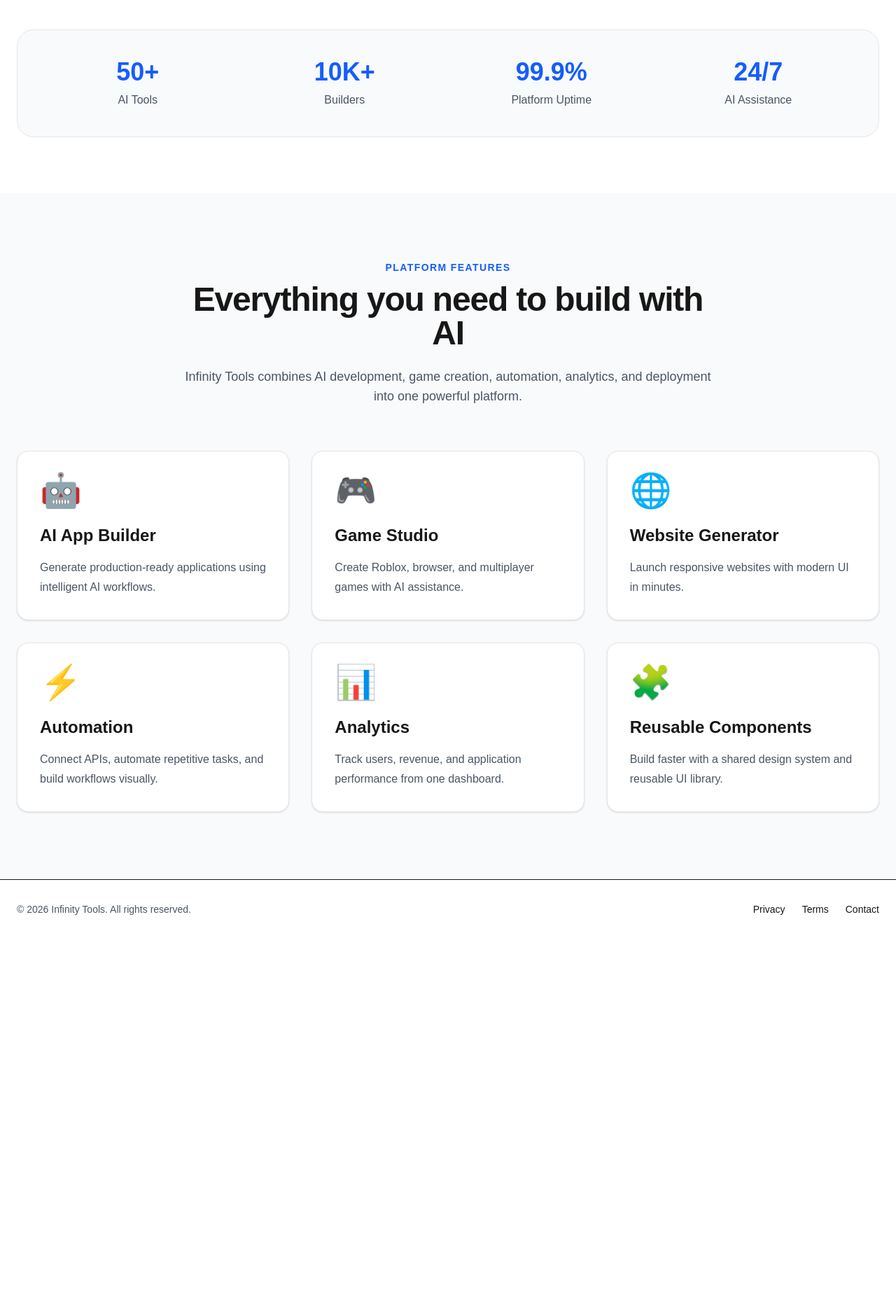
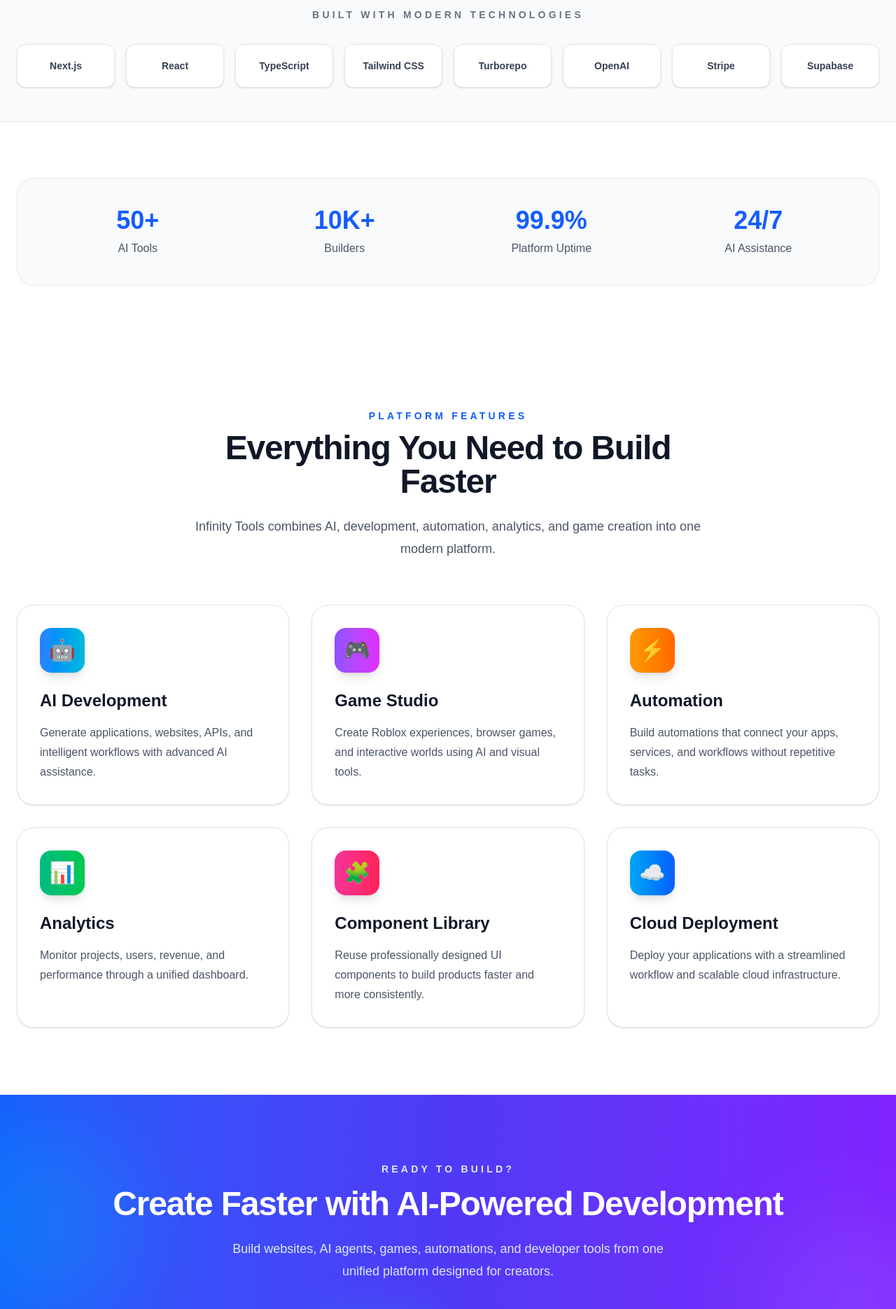
Before and after one commit to hassansyed-999/Infinity-Tools, a Next.js app in the folder apps/web/: page / in a window 1280 px wide. Shown: the part 880-2750 px from the top of the page at 70% size. Before the commit the page ends 2221 px from the top, so only its background shows below. Built offline with nearby package versions, Linux system fonts and the light colour scheme.

Commit message:
feat: complete marketing landing page

```diff
--- a/apps/web/src/app/page.tsx
+++ b/apps/web/src/app/page.tsx
@@ -1,7 +1,10 @@
 import { SiteHeader } from "../components/SiteHeader";
 import { Hero } from "../components/Hero";
+import { BuiltWith } from "../components/BuiltWith";
 import { Stats } from "../components/Stats";
 import { Features } from "../components/Features";
+import { CTA } from "../components/CTA";
+import { FAQ } from "../components/FAQ";
 import { Footer } from "../components/Footer";
 
 export default function Home() {
@@ -12,9 +15,15 @@ export default function Home() {
       <main>
         <Hero />
 
+        <BuiltWith />
+
         <Stats />
 
         <Features />
+
+        <CTA />
+
+        <FAQ />
       </main>
 
       <Footer />
--- /dev/null
+++ b/apps/web/src/components/BuiltWith.tsx
@@ -0,0 +1,33 @@
+const technologies = [
+  "Next.js",
+  "React",
+  "TypeScript",
+  "Tailwind CSS",
+  "Turborepo",
+  "OpenAI",
+  "Stripe",
+  "Supabase",
+];
+
+export function BuiltWith() {
+  return (
+    <section className="border-y border-gray-200 bg-gray-50 py-12">
+      <div className="mx-auto max-w-7xl px-6">
+        <p className="mb-8 text-center text-sm font-semibold uppercase tracking-[0.3em] text-gray-500">
+          Built With Modern Technologies
+        </p>
+
+        <div className="grid grid-cols-2 gap-4 md:grid-cols-4 lg:grid-cols-8">
+          {technologies.map((tech) => (
+            <div
+              key={tech}
+              className="rounded-xl border border-gray-200 bg-white px-4 py-5 text-center text-sm font-semibold text-gray-700 shadow-sm transition-all duration-300 hover:-translate-y-1 hover:shadow-lg"
+            >
+              {tech}
+            </div>
+          ))}
+        </div>
+      </div>
+    </section>
+  );
+}
--- /dev/null
+++ b/apps/web/src/components/CTA.tsx
@@ -0,0 +1,40 @@
+import { Button } from "./Button";
+
+export function CTA() {
+  return (
+    <section className="relative overflow-hidden py-24">
+      {/* Background */}
+      <div className="absolute inset-0 bg-gradient-to-r from-blue-600 via-indigo-600 to-violet-600" />
+
+      {/* Glow */}
+      <div className="absolute -left-24 top-10 h-72 w-72 rounded-full bg-cyan-400/20 blur-3xl" />
+      <div className="absolute -right-24 bottom-0 h-72 w-72 rounded-full bg-violet-400/20 blur-3xl" />
+
+      <div className="relative mx-auto max-w-5xl px-6 text-center">
+        <p className="mb-4 text-sm font-semibold uppercase tracking-[0.3em] text-blue-100">
+          Ready to Build?
+        </p>
+
+        <h2 className="text-4xl font-black tracking-tight text-white md:text-5xl">
+          Create Faster with AI-Powered Development
+        </h2>
+
+        <p className="mx-auto mt-6 max-w-2xl text-lg leading-8 text-blue-100">
+          Build websites, AI agents, games, automations, and developer tools
+          from one unified platform designed for creators.
+        </p>
+
+        <div className="mt-10 flex flex-wrap justify-center gap-4">
+          <Button>Get Started Free</Button>
+
+          <Button
+            variant="secondary"
+            href="#features"
+          >
+            Explore Features
+          </Button>
+        </div>
+      </div>
+    </section>
+  );
+}
--- /dev/null
+++ b/apps/web/src/components/FAQ.tsx
@@ -0,0 +1,71 @@
+const faqs = [
+  {
+    question: "What is Infinity Tools?",
+    answer:
+      "Infinity Tools is an AI-powered platform for building websites, AI agents, games, automations, and developer tools from one workspace.",
+  },
+  {
+    question: "Do I need coding experience?",
+    answer:
+      "No. Beginners can build visually with AI, while developers have access to advanced customization and code generation.",
+  },
+  {
+    question: "Can I create Roblox and browser games?",
+    answer:
+      "Yes. Infinity Tools is designed to support game creation, including Roblox experiences and browser-based games.",
+  },
+  {
+    question: "Will there be a free plan?",
+    answer:
+      "Yes. A free plan will be available, with optional premium plans offering more AI credits and advanced features.",
+  },
+  {
+    question: "Can teams collaborate?",
+    answer:
+      "Yes. Team workspaces, shared projects, and collaboration tools are planned as part of the platform.",
+  },
+  {
+    question: "Which AI models will be supported?",
+    answer:
+      "Infinity Tools is being designed to integrate with multiple leading AI providers, giving users flexibility as the platform grows.",
+  },
+];
+
+export function FAQ() {
+  return (
+    <section className="bg-gray-50 py-24">
+      <div className="mx-auto max-w-4xl px-6">
+        <div className="mb-16 text-center">
+          <p className="mb-3 text-sm font-semibold uppercase tracking-[0.3em] text-blue-600">
+            Frequently Asked Questions
+          </p>
+
+          <h2 className="text-4xl font-black tracking-tight text-gray-900">
+            Have Questions?
+          </h2>
+
+          <p className="mt-6 text-lg text-gray-600">
+            Everything you need to know about Infinity Tools.
+          </p>
+        </div>
+
+        <div className="space-y-6">
+          {faqs.map((faq) => (
+            <div
+              key={faq.question}
+              className="rounded-2xl border border-gray-200 bg-white p-6 shadow-sm"
+            >
+              <h3 className="mb-3 text-lg font-bold text-gray-900">
+                {faq.question}
+              </h3>
+
+              <p className="leading-7 text-gray-600">
+                {faq.answer}
+              </p>
+            </div>
+          ))}
+        </div>
+      </div>
+    </section>
+  );
+}
--- a/apps/web/src/components/Features.tsx
+++ b/apps/web/src/components/Features.tsx
@@ -1,39 +1,45 @@
 const features = [
   {
     icon: "🤖",
-    title: "AI App Builder",
+    title: "AI Development",
     description:
-      "Generate production-ready applications using intelligent AI workflows.",
+      "Generate applications, websites, APIs, and intelligent workflows with advanced AI assistance.",
+    color: "from-blue-500 to-cyan-500",
   },
   {
     icon: "🎮",
     title: "Game Studio",
     description:
-      "Create Roblox, browser, and multiplayer games with AI assistance.",
-  },
-  {
-    icon: "🌐",
-    title: "Website Generator",
-    description:
-      "Launch responsive websites with modern UI in minutes.",
+      "Create Roblox experiences, browser games, and interactive worlds using AI and visual tools.",
+    color: "from-violet-500 to-fuchsia-500",
   },
   {
     icon: "⚡",
     title: "Automation",
     description:
-      "Connect APIs, automate repetitive tasks, and build workflows visually.",
+      "Build automations that connect your apps, services, and workflows without repetitive tasks.",
+    color: "from-amber-500 to-orange-500",
   },
   {
     icon: "📊",
     title: "Analytics",
     description:
-      "Track users, revenue, and application performance from one dashboard.",
+      "Monitor projects, users, revenue, and performance through a unified dashboard.",
+    color: "from-emerald-500 to-green-500",
   },
   {
     icon: "🧩",
-    title: "Reusable Components",
+    title: "Component Library",
     description:
-      "Build faster with a shared design system and reusable UI library.",
+      "Reuse professionally designed UI components to build products faster and more consistently.",
+    color: "from-pink-500 to-rose-500",
+  },
+  {
+    icon: "☁️",
+    title: "Cloud Deployment",
+    description:
+      "Deploy your applications with a streamlined workflow and scalable cloud infrastructure.",
+    color: "from-sky-500 to-blue-600",
   },
 ];
 
@@ -41,22 +47,21 @@ export function Features() {
   return (
     <section
       id="features"
-      className="bg-gray-50 py-24"
+      className="bg-white py-24"
     >
       <div className="mx-auto max-w-7xl px-6">
         <div className="mx-auto mb-16 max-w-3xl text-center">
-          <p className="mb-3 text-sm font-semibold uppercase tracking-widest text-blue-600">
+          <p className="mb-3 text-sm font-semibold uppercase tracking-[0.3em] text-blue-600">
             Platform Features
           </p>
 
-          <h2 className="text-4xl font-extrabold tracking-tight md:text-5xl">
-            Everything you need to build with AI
+          <h2 className="text-4xl font-black tracking-tight text-gray-900 md:text-5xl">
+            Everything You Need to Build Faster
           </h2>
 
-          <p className="mt-6 text-lg text-gray-600">
-            Infinity Tools combines AI development, game creation,
-            automation, analytics, and deployment into one powerful
-            platform.
+          <p className="mt-6 text-lg leading-8 text-gray-600">
+            Infinity Tools combines AI, development, automation, analytics,
+            and game creation into one modern platform.
           </p>
         </div>
 
@@ -64,13 +69,15 @@ export function Features() {
           {features.map((feature) => (
             <div
               key={feature.title}
-              className="rounded-2xl border border-gray-200 bg-white p-8 shadow-sm transition-all duration-300 hover:-translate-y-1 hover:shadow-xl"
+              className="group rounded-3xl border border-gray-200 bg-white p-8 shadow-sm transition-all duration-300 hover:-translate-y-2 hover:shadow-2xl"
             >
-              <div className="mb-6 text-5xl">
+              <div
+                className={`mb-6 flex h-16 w-16 items-center justify-center rounded-2xl bg-gradient-to-r ${feature.color} text-3xl shadow-lg`}
+              >
                 {feature.icon}
               </div>
 
-              <h3 className="mb-4 text-2xl font-bold">
+              <h3 className="mb-4 text-2xl font-bold text-gray-900">
                 {feature.title}
               </h3>
 
--- a/apps/web/src/components/Footer.tsx
+++ b/apps/web/src/components/Footer.tsx
@@ -1,15 +1,122 @@
+import { Logo } from "./Logo";
+
+const productLinks = [
+  { name: "AI Tools", href: "#" },
+  { name: "Game Studio", href: "#" },
+  { name: "Website Builder", href: "#" },
+  { name: "Automation", href: "#" },
+];
+
+const companyLinks = [
+  { name: "About", href: "#" },
+  { name: "Blog", href: "#" },
+  { name: "Careers", href: "#" },
+  { name: "Contact", href: "#" },
+];
+
+const legalLinks = [
+  { name: "Privacy Policy", href: "#" },
+  { name: "Terms of Service", href: "#" },
+];
+
 export function Footer() {
   return (
-    <footer className="border-t py-8">
-      <div className="mx-auto flex max-w-7xl items-center justify-between px-6">
-        <p className="text-sm text-gray-600">
-          © {new Date().getFullYear()} Infinity Tools. All rights reserved.
-        </p>
+    <footer className="border-t border-gray-200 bg-gray-950 text-gray-300">
+      <div className="mx-auto max-w-7xl px-6 py-16">
+        <div className="grid gap-12 md:grid-cols-4">
+          {/* Brand */}
+          <div>
+            <Logo />
 
-        <div className="flex gap-6 text-sm">
-          <a href="#">Privacy</a>
-          <a href="#">Terms</a>
-          <a href="#">Contact</a>
+            <p className="mt-5 text-sm leading-7 text-gray-400">
+              Build websites, AI agents, games, automations, and developer
+              tools from one powerful AI platform.
+            </p>
+          </div>
+
+          {/* Product */}
+          <div>
+            <h3 className="mb-5 text-lg font-semibold text-white">
+              Product
+            </h3>
+
+            <ul className="space-y-3">
+              {productLinks.map((link) => (
+                <li key={link.name}>
+                  <a
+                    href={link.href}
+                    className="transition-colors duration-200 hover:text-white"
+                  >
+                    {link.name}
+                  </a>
+                </li>
+              ))}
+            </ul>
+          </div>
+
+          {/* Company */}
+          <div>
+            <h3 className="mb-5 text-lg font-semibold text-white">
+              Company
+            </h3>
+
+            <ul className="space-y-3">
+              {companyLinks.map((link) => (
+                <li key={link.name}>
+                  <a
+                    href={link.href}
+                    className="transition-colors duration-200 hover:text-white"
+                  >
+                    {link.name}
+                  </a>
+                </li>
+              ))}
+            </ul>
+          </div>
+
+          {/* Legal */}
+          <div>
+            <h3 className="mb-5 text-lg font-semibold text-white">
+              Legal
+            </h3>
+
+            <ul className="space-y-3">
+              {legalLinks.map((link) => (
+                <li key={link.name}>
+                  <a
+                    href={link.href}
+                    className="transition-colors duration-200 hover:text-white"
+                  >
+                    {link.name}
+                  </a>
+                </li>
+              ))}
+            </ul>
+          </div>
+        </div>
+
+        <div className="mt-12 flex flex-col items-center justify-between gap-4 border-t border-gray-800 pt-8 text-sm text-gray-500 md:flex-row">
+          <p>
+            © {new Date().getFullYear()} Infinity Tools. All rights reserved.
+          </p>
+
+          <div className="flex items-center gap-6">
+            <a href="#" className="hover:text-white">
+              X
+            </a>
+
+            <a href="#" className="hover:text-white">
+              GitHub
+            </a>
+
+            <a href="#" className="hover:text-white">
+              Discord
+            </a>
+
+            <a href="#" className="hover:text-white">
+              LinkedIn
+            </a>
+          </div>
         </div>
       </div>
     </footer>
```
